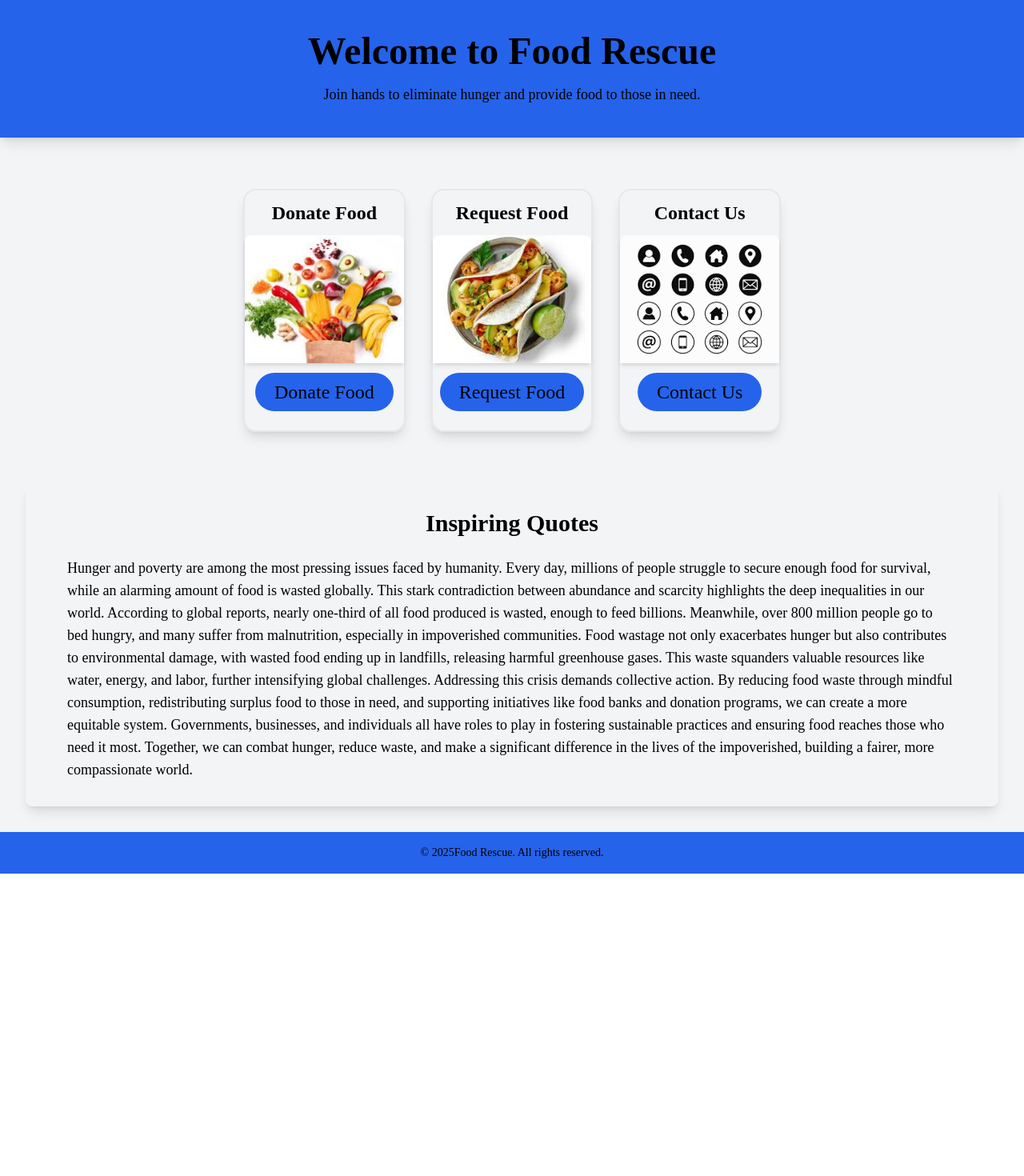
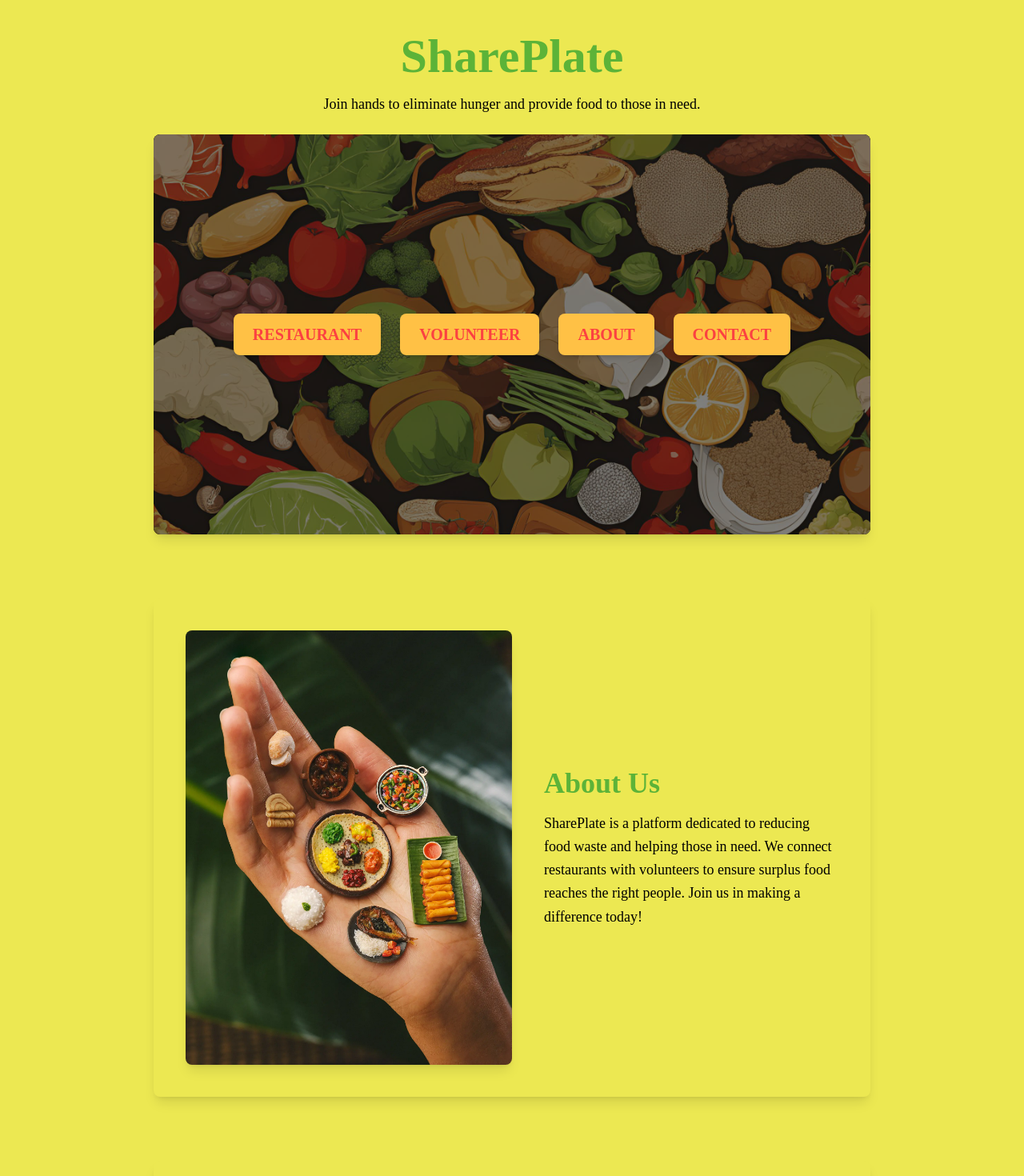
Before and after one commit to sh78ba/rescuefood, a React (Create React App) app in the folder frontend/rescuefood/: page / in a window 1280 px wide. Shown: the top 1470 px of the page at 80% size. Before the commit the page ends 1092 px from the top, so only its background shows below. Built offline with nearby package versions, Linux system fonts and the light colour scheme; a web font is replaced by a local one.

Commit message:
fixed ui

```diff
--- a/frontend/rescuefood/src/App.js
+++ b/frontend/rescuefood/src/App.js
@@ -4,7 +4,6 @@ import ProtectedRoute from "./components/auth/ProtectedRoute";
 import "./App.css";
 import Home from "./components/Home";
 import Topdonors from "./components/Topdonors";
-import Register from "./components/Register";
 import Login from "./components/LoginPage/Login";
 import Restauranthome from "./components/Restaurant/Restauranthome";
 import DashboardVolunteer from "./components/Volunteer/DashboardVolunteer";
@@ -18,7 +17,7 @@ function App() {
       <Routes>
         <Route path="/" element={<Home />} />
         <Route path="/topdonors" element={<Topdonors />} />
-        <Route path="/register" element={<Register />} />
+
 
         {/* Restaurant Authentication */}
         <Route path="/restaurant/login" element={<Login heading="Restaurant" userType="restaurant" />} />
--- a/frontend/rescuefood/src/components/Home.js
+++ b/frontend/rescuefood/src/components/Home.js
@@ -1,61 +1,97 @@
-import React from "react";
-import Card from "./cards/Card";
-import requestfoodimg from "./images/reqfood.jpg";
-import foodimg from "./images/food.jpg";
-import contactus from "./images/contactus.png";
-import QuotesCard from "./cards/Quotescard";
+import React, { useRef } from "react";
+import { useNavigate } from "react-router";
+import LandingImage from "../components/images/landing_image.jpg";
+import AboutImage from "../components/images/About.webp"; // Replace with the actual image path
 
 const Home = () => {
+  const navigate = useNavigate();
+  const aboutRef = useRef(null);
+  const contactRef = useRef(null);
+
+  const scrollToSection = (ref) => {
+    ref.current?.scrollIntoView({ behavior: "smooth" });
+  };
+
   return (
-    <div className="bg-gray-100 min-h-screen text-black">
-      {/* Hero Section */}
-      <div className="text-center py-10 bg-blue-600 shadow-lg">
-        <h1 className="text-5xl font-extrabold mb-4">Welcome to Food Rescue</h1>
-        <p className="text-lg font-medium">
-          Join hands to eliminate hunger and provide food to those in need.
-        </p>
+    <div className="bg-[#ECE852] min-h-screen flex flex-col items-center p-10">
+      {/* Header */}
+      <h1 className="text-[#5CB338] text-6xl font-extrabold mb-4">SharePlate</h1>
+      <p className="text-black text-lg max-w-lg text-center mb-6">
+        Join hands to eliminate hunger and provide food to those in need.
+      </p>
+
+      {/* Main Section */}
+      <div className="bg-black rounded-lg shadow-lg w-full max-w-4xl relative overflow-hidden">
+        {/* Background Image with Overlay */}
+        <div
+          className="absolute inset-0 w-full h-[500px] bg-cover bg-center rounded-lg"
+          style={{ backgroundImage: `url(${LandingImage})` }}
+        >
+          <div className="absolute inset-0 bg-black opacity-50"></div>
+        </div>
+
+        {/* Content */}
+        <div className="relative z-10 flex flex-col items-center justify-center text-center h-[500px] p-8">
+          {/* Buttons */}
+          <div className="flex flex-wrap justify-center gap-6">
+            {[
+              { text: "RESTAURANT", path: "/restaurant/login" },
+              { text: "VOLUNTEER", path: "/volunteer/login" },
+              { text: "ABOUT", action: () => scrollToSection(aboutRef) },
+              { text: "CONTACT", action: () => scrollToSection(contactRef) },
+            ].map(({ text, path, action }) => (
+              <button
+                key={text}
+                onClick={path ? () => navigate(path) : action}
+                className="bg-[#FFC145] text-[#FB4141] text-xl font-bold py-3 px-6 rounded-lg shadow-md hover:bg-yellow-500 transition duration-300 ease-in-out"
+              >
+                {text}
+              </button>
+            ))}
+          </div>
+        </div>
       </div>
 
-      {/* Cards Section */}
-      <div className="flex flex-wrap justify-center gap-8 mx-8 py-12">
+      {/* About Section */}
+      <section
+        ref={aboutRef}
+        className="w-full max-w-4xl mt-20 p-10 bg-[#ECE852] rounded-lg shadow-lg flex flex-col md:flex-row items-center"
+      >
+        {/* Left: Image */}
+        <div className="w-full md:w-1/2">
+          <img
+            src={AboutImage}
+            alt="About SharePlate"
+            className="rounded-lg shadow-lg w-full"
+          />
+        </div>
 
-        <Card
-          heading="Donate Food"
-          buttonname="Donate Food"
-          imagelink={requestfoodimg}
-          link="/register"
-          className="hover:shadow-2xl transform hover:scale-105 transition duration-300"
-        />
-        <Card
-          heading="Request Food"
-          buttonname="Request Food"
-          imagelink={foodimg}
-          link="/register"
-          className="hover:shadow-2xl transform hover:scale-105 transition duration-300"
-        />
-        <Card
-          heading="Contact Us"
-          buttonname="Contact Us"
-          imagelink={contactus}
-          link=""
-          className="hover:shadow-2xl transform hover:scale-105 transition duration-300"
-        />
-      </div>
+        {/* Right: Text */}
+        <div className="w-full md:w-1/2 md:pl-10 mt-6 md:mt-0">
+          <h2 className="text-4xl font-bold text-[#5CB338] mb-4">About Us</h2>
+          <p className="text-black text-lg leading-relaxed">
+            SharePlate is a platform dedicated to reducing food waste and
+            helping those in need. We connect restaurants with volunteers to
+            ensure surplus food reaches the right people. Join us in making a
+            difference today!
+          </p>
+        </div>
+      </section>
 
-      {/* Quotes Section */}
-      <div className="bg-gray-100  rounded-lg mx-8 p-8 shadow-lg">
-        <h2 className="text-3xl font-semibold text-center mb-6">
-          Inspiring Quotes
-        </h2>
-        <QuotesCard />
-      </div>
+      {/* Contact Section Placeholder */}
 
-      {/* Footer Section */}
-      <footer className=" bg-blue-600 text-center py-4 mt-8">
-        <p className="text-sm font-light">
-          © {new Date().getFullYear()}Food Rescue. All rights reserved.
-        </p>
-      </footer>
+      <section ref={contactRef} className="w-full max-w-4xl mt-20 p-10 bg-[#ECE852] text-black rounded-lg shadow-lg text-center">
+        <h2 className="text-4xl text-[#5CB338] font-bold mb-6">Contact Us</h2>
+        <div className="space-y-4">
+          <p className="font-bold text-2xl">SharePlate</p>
+          <p>123 Anywhere St., Any City, State, Country 12345</p>
+          <p className="font-bold pt-5">Email Address</p>
+          <p>test@gmail.com</p>
+          <p className="font-bold pt-5">Phone Number</p>
+          <p>(123) 456 7890</p>
+        </div>
+
+      </section>
     </div>
   );
 };
--- a/frontend/rescuefood/src/components/LoginPage/Login.js
+++ b/frontend/rescuefood/src/components/LoginPage/Login.js
@@ -70,8 +70,8 @@ const Login = (props) => {
   };
 
   return (
-    <div className="flex justify-center items-center min-h-screen bg-gray-100">
-      <div className="w-full max-w-md bg-white p-8 rounded-lg shadow-lg">
+    <div className="flex justify-center items-center min-h-screen bg-[#ECE852]">
+      <div className="w-full max-w-md bg-[#ECE852] p-8 rounded-lg shadow-lg">
         <h1 className="text-3xl font-bold text-center mb-6 text-black">{props.heading}</h1>
         <form onSubmit={handleLogin} className="space-y-4">
           <div className="flex flex-col">
--- a/frontend/rescuefood/src/components/Restaurant/Header.js
+++ b/frontend/rescuefood/src/components/Restaurant/Header.js
@@ -2,7 +2,7 @@ import React from "react";
 
 const Header = (props) => {
   return (
-    <header className="flex items-center justify-between p-6 bg-white shadow-md">
+    <header className="flex items-center justify-between p-6 bg-[#ECE852] shadow-md">
       <h1 className="text-xl font-bold">{props.title}</h1>
       <div className="flex items-center space-x-4">
         <h1>{localStorage.name||"NuLL"}</h1>
--- a/frontend/rescuefood/src/components/Restaurant/ResDonate.js
+++ b/frontend/rescuefood/src/components/Restaurant/ResDonate.js
@@ -58,7 +58,7 @@ const ResDonate = () => {
           />
           <button
             onClick={handleRequestOrder}
-            className="w-full p-3 bg-blue-600 text-white rounded-lg hover:bg-blue-700 transition-colors"
+            className="w-full p-3 bg-[#5CB338] text-white rounded-lg hover:bg-[#FFC145] transition-colors"
           >
             Request Order
           </button>
--- a/frontend/rescuefood/src/components/Restaurant/RestaurantSignup.js
+++ b/frontend/rescuefood/src/components/Restaurant/RestaurantSignup.js
@@ -99,8 +99,8 @@ const RestaurantSignup = () => {
   };
 
   return (
-    <div className="flex justify-center items-center min-h-screen bg-gray-100">
-      <div className="w-full max-w-md bg-white p-6 rounded-lg shadow-xl">
+    <div className="flex justify-center items-center min-h-screen bg-[#ECE852]">
+      <div className="w-full max-w-md bg-[#ECE852] p-6 rounded-lg shadow-xl">
         <h1 className="text-3xl font-semibold text-center text-black mb-6">
           Restaurant Signup
         </h1>
--- a/frontend/rescuefood/src/components/Volunteer/Header.js
+++ b/frontend/rescuefood/src/components/Volunteer/Header.js
@@ -2,7 +2,7 @@ import React from "react";
 
 const Header = (props) => {
   return (
-    <header className="flex items-center justify-between p-6 bg-white shadow-md">
+    <header className="flex items-center justify-between p-6 bg-[#ECE852] shadow-md">
       <h1 className="text-xl font-bold">{props.title}</h1>
       <div className="flex items-center space-x-4">
         <h1>{localStorage.name||"NuLL"}</h1>
--- a/frontend/rescuefood/src/components/Volunteer/Sidebar.js
+++ b/frontend/rescuefood/src/components/Volunteer/Sidebar.js
@@ -20,13 +20,13 @@ const Sidebar = () => {
   ];
 
   return (
-    <div className="w-20 2xl:w-64 bg-blue-600 text-white flex flex-col">
+    <div className="w-20 2xl:w-64 bg-[#ECE852] text-white flex flex-col">
       <nav className="flex-grow">
         <ul className="space-y-2">
           {menuItems.map((item, index) => (
             <li
               key={index}
-              className="p-4 hover:bg-blue-800 flex items-center justify-center lg:justify-start group cursor-pointer"
+              className="p-4 hover:bg-[#FFC145] flex items-center justify-center lg:justify-start group cursor-pointer"
               onClick={() => navigate(item.path)}
             >
               <span className="text-6xl 2xl:text-xl">{item.icon}</span>
@@ -37,7 +37,7 @@ const Sidebar = () => {
           ))}
           {/* Logout Button */}
           <li
-            className="p-4 hover:bg-blue-800 flex items-center justify-center lg:justify-start group cursor-pointer"
+            className="p-4 hover:bg-[#FFC145] flex items-center justify-center lg:justify-start group cursor-pointer"
             onClick={handleLogout}
           >
             <CiLogout className="text-6xl 2xl:text-xl" />
--- a/frontend/rescuefood/src/components/cards/Card.js
+++ /dev/null
@@ -1,23 +0,0 @@
-import React from 'react';
-import { useNavigate } from 'react-router';
-
-const Card = (props) => {
-  const navigate=useNavigate();
-  return (
-    <div className='w-11/12 sm:w-1/3 lg:w-1/6 border-2  text-center  rounded-2xl shadow-lg my-4 transition-transform transform hover:scale-105'>
-      <h1 className='text-2xl font-semibold text-black my-3'>{props.heading}</h1>
-      <img
-        src={props.imagelink}
-        alt="card-img"
-        className='h-40 w-full object-cover rounded-t-lg shadow-md'
-      />
-      <button onClick={()=>{navigate(props.link)}}
-        className="mt-3 mb-6 text-2xl px-6 py-2 rounded-full text-black focus:outline-none transform transition duration-300 bg-blue-600 hover:bg-blue-500"
-      >
-        {props.buttonname}
-      </button>
-    </div>
-  );
-};
-
-export default Card;
--- a/frontend/rescuefood/src/components/maps/GMap.js
+++ b/frontend/rescuefood/src/components/maps/GMap.js
@@ -455,7 +455,7 @@ const GMap = () => {
                     <h3>{selectedPoint.restaurantName}</h3>
                     {distance && <p>Distance: {distance}</p>}
                     <button
-                      className="bg-blue-500 text-white px-4 py-2 mt-2 rounded"
+                      className="bg-[#5CB338] text-white px-4 py-2 mt-2 rounded"
                       onClick={() => handleAccept(selectedPoint)}
                     >
                       Accept
```
Also changed, not shown: frontend/rescuefood/src/components/Register.js (deleted, +0 -32 lines), frontend/rescuefood/src/components/Restaurant/Sidebar.js (+6 -6 lines), frontend/rescuefood/src/components/images/About.webp (added), frontend/rescuefood/src/components/images/landing_image.jpg (added).
